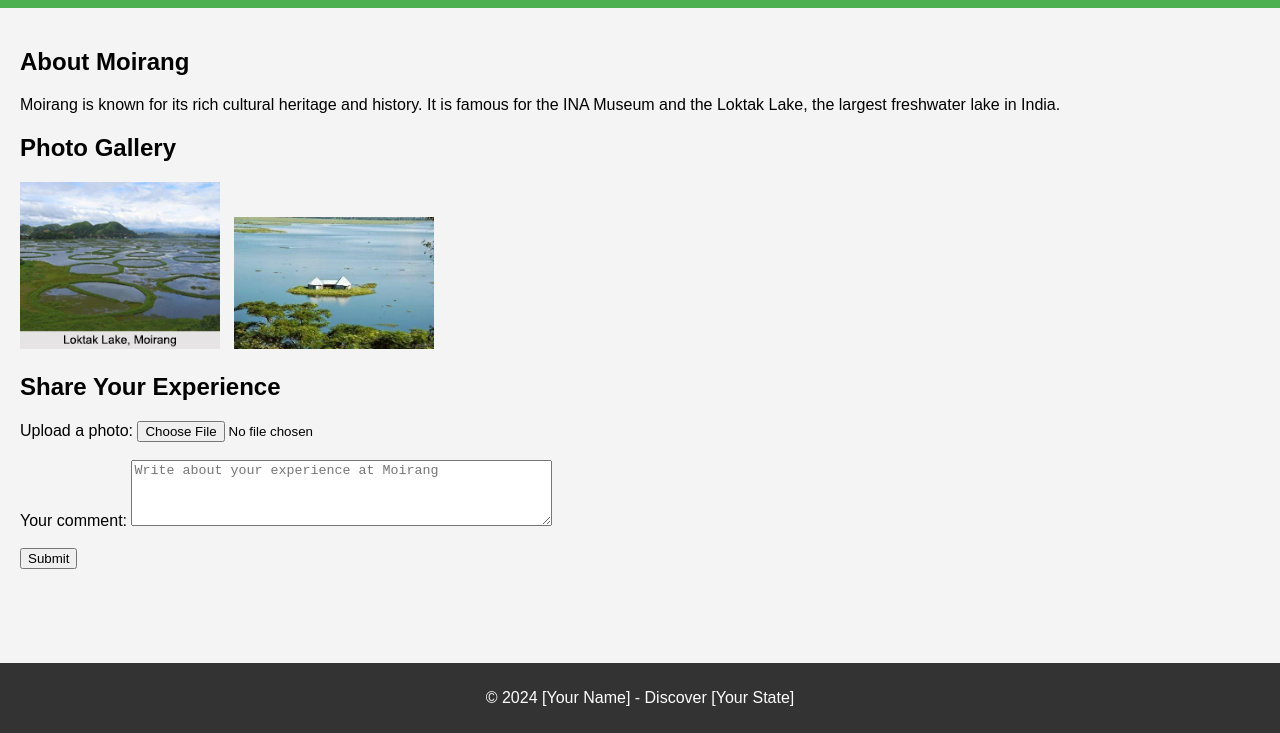
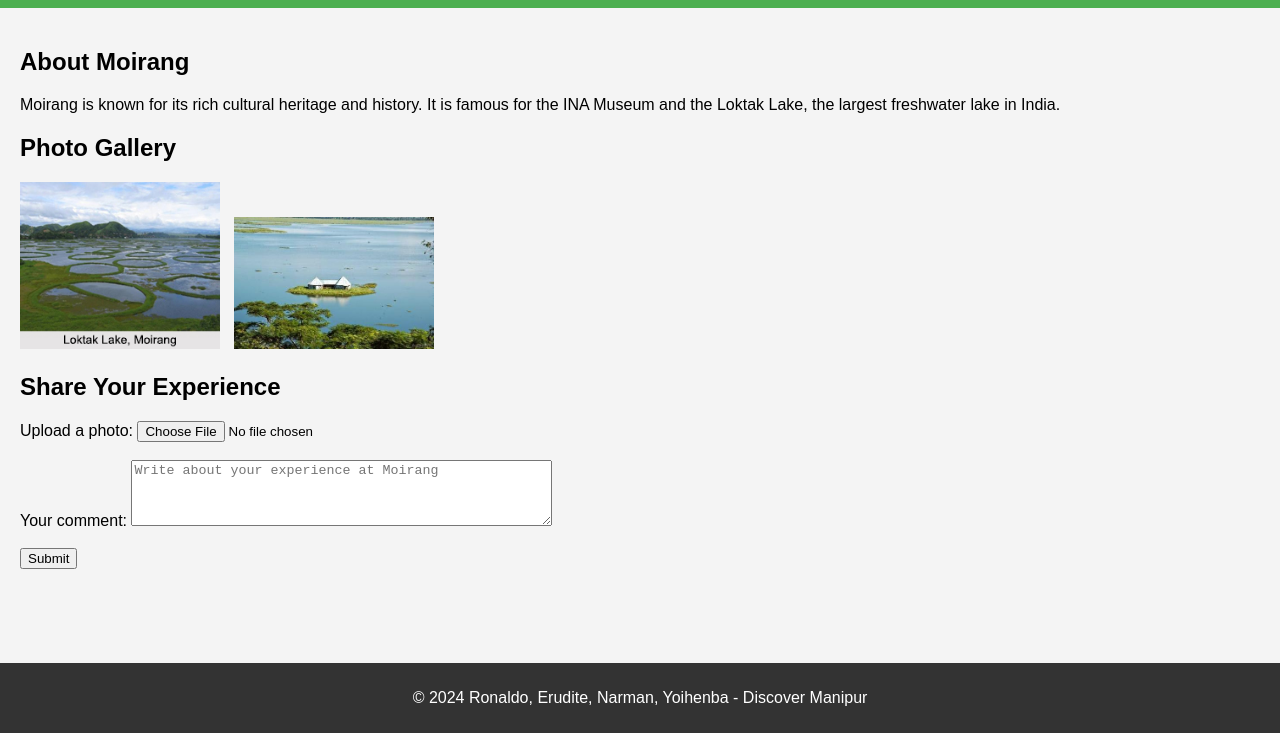
Before and after one commit to Erudite5297/tourist_spot-trial-, a plain HTML site: page moirang.html in a window 1280 px wide. Shown: the part 67-800 px from the top of the page. Drawn offline with Linux system fonts and the light colour scheme.

Commit message:
Update moirang.html

```diff
--- a/moirang.html
+++ b/moirang.html
@@ -42,7 +42,7 @@
     </main>
 
     <footer>
-        <p>&copy; 2024 [Your Name] - Discover [Your State]</p>
+        <p>&copy; 2024 Ronaldo, Erudite, Narman, Yoihenba - Discover Manipur</p>
     </footer>
 
     <script src="app.js"></script> <!-- Link to your JavaScript file -->
```
